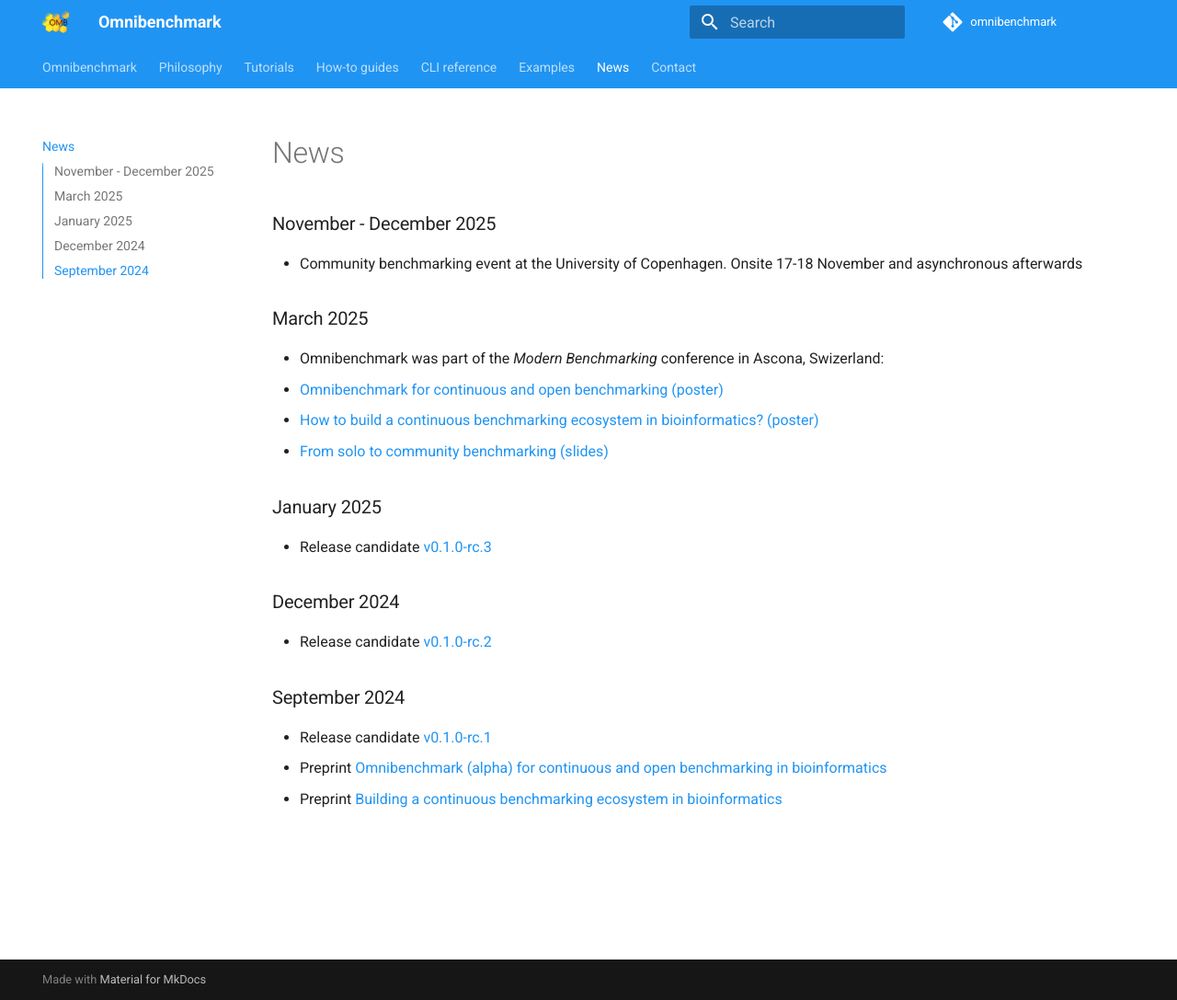
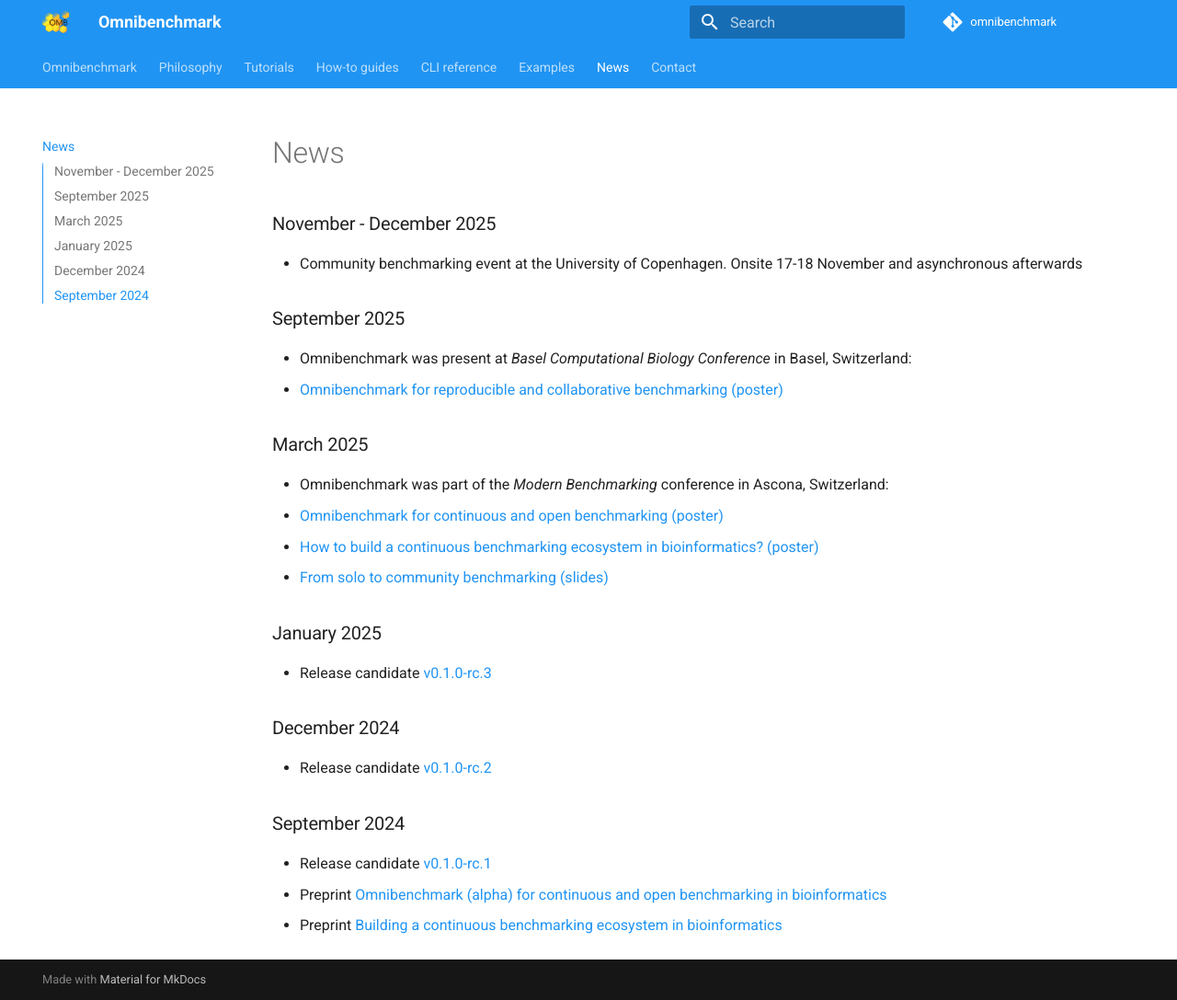
Before and after one commit to omnibenchmark/omnibenchmark, an MkDocs documentation site: the page built from docs/src/news.md, in a window 1280 px wide and 1087 px high. Shown: the whole window at 92% size. Built offline with MkDocs 1.6.1 and Material for MkDocs 9.7.7, drawn with Linux system fonts in a browser that asks for light colours; comment, search, counter and statistics services are not loaded; the version menu is left out.

Commit message:
Add BC2 mentioning in the news.md

```diff
--- a/docs/src/news.md
+++ b/docs/src/news.md
@@ -2,9 +2,15 @@
 
 - Community benchmarking event at the University of Copenhagen. Onsite 17-18 November and asynchronous afterwards
 
+### September 2025
+
+- Omnibenchmark was present at _Basel Computational Biology Conference_ in Basel, Switzerland:
+  - [Omnibenchmark for reproducible and collaborative benchmarking (poster)](https://zenodo.org/records/17579265)
+
+
 ### March 2025
 
-- Omnibenchmark was part of the _Modern Benchmarking_ conference in Ascona, Swizerland:
+- Omnibenchmark was part of the _Modern Benchmarking_ conference in Ascona, Switzerland:
   - [Omnibenchmark for continuous and open benchmarking (poster)](https://zenodo.org/records/15105274)
   - [How to build a continuous benchmarking ecosystem in bioinformatics? (poster)](https://zenodo.org/records/15112490)
   - [From solo to community benchmarking (slides)](https://zenodo.org/records/15112402)
```
